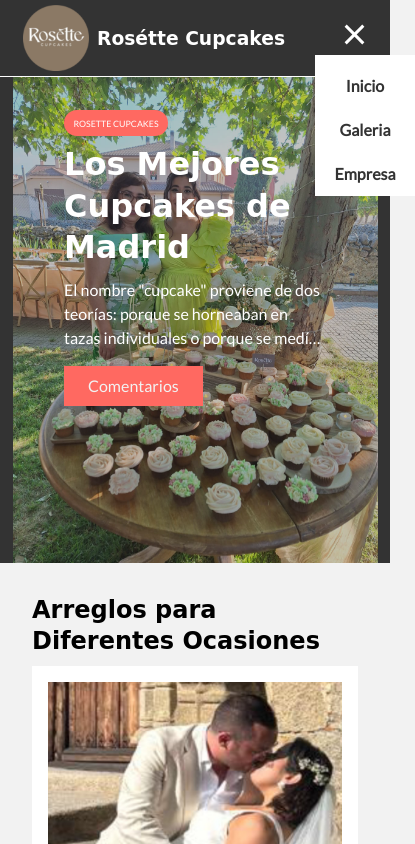
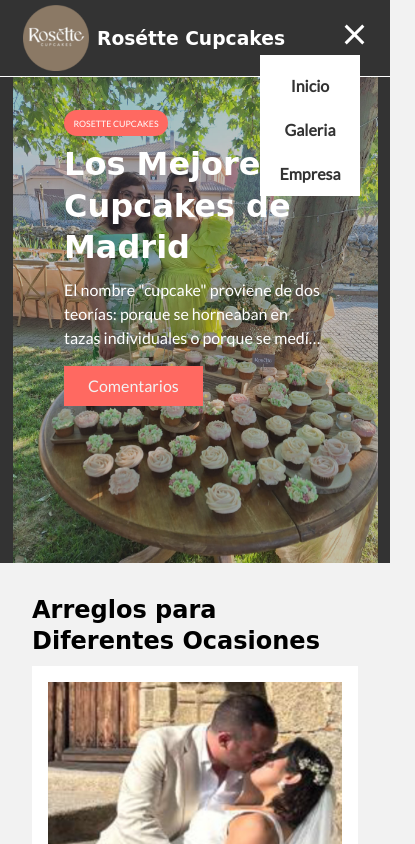
Before and after one commit to estalta/rosette-cupcakes-new, a plain HTML site: page index.html in a window 390 px wide. Both pictures are taken after a click on the element 354 px from the left and 37 px from the top of the page. Shown: the top 844 px of the page, 415 px wide, since content can reach past the window. Drawn offline with Linux system fonts and the light colour scheme; files whose address does not match are found by name.

Commit message:
Fix right positioning in mobile.css

```diff
--- a/css/mobile.css
+++ b/css/mobile.css
@@ -59,7 +59,7 @@
     flex-direction: column;
     position: absolute;
     top: 55px;
-    right: 300;
+    right: 200px;
     width: 100px;
     padding: 10px 0;
     text-align: center;
```
